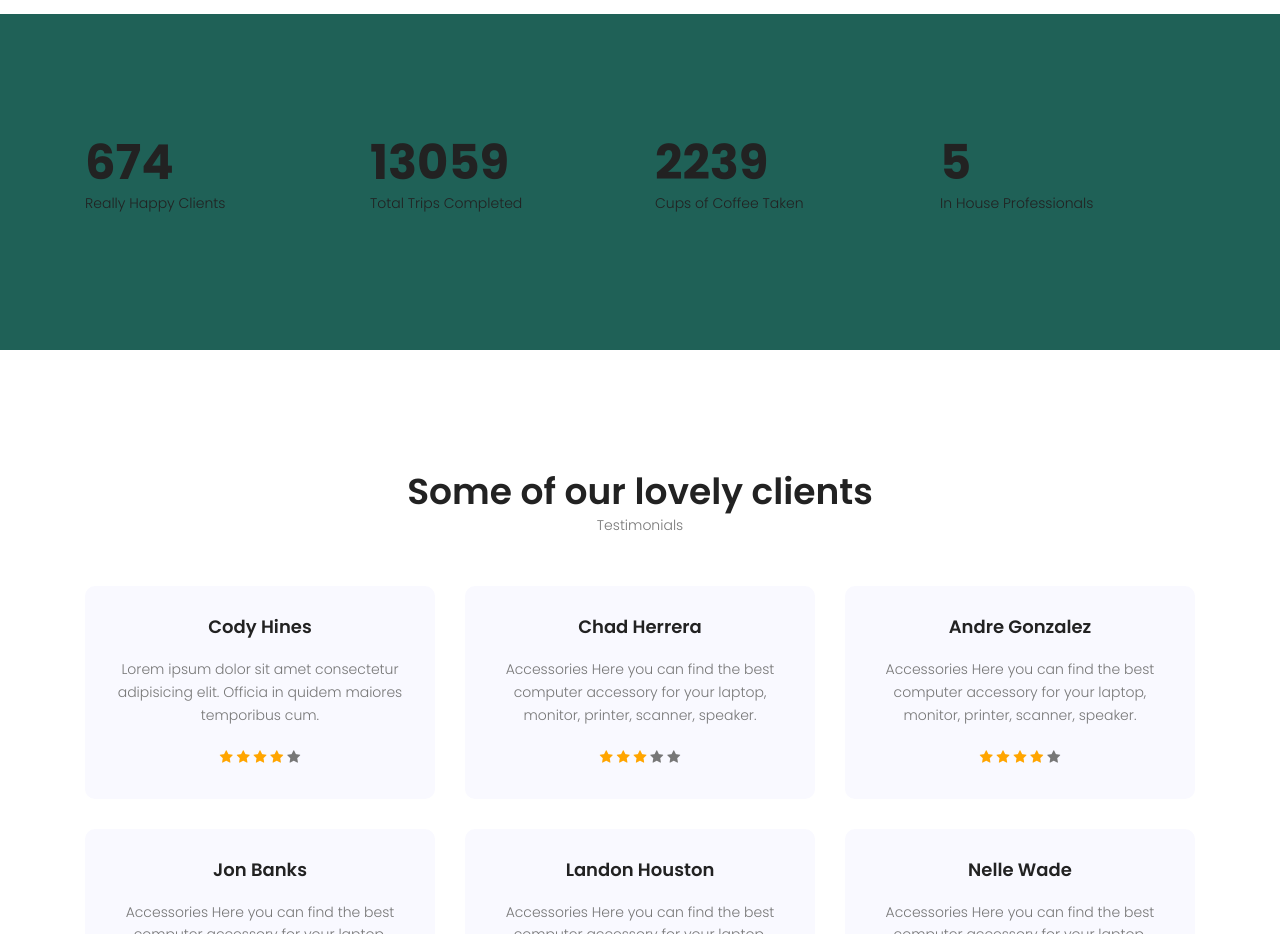
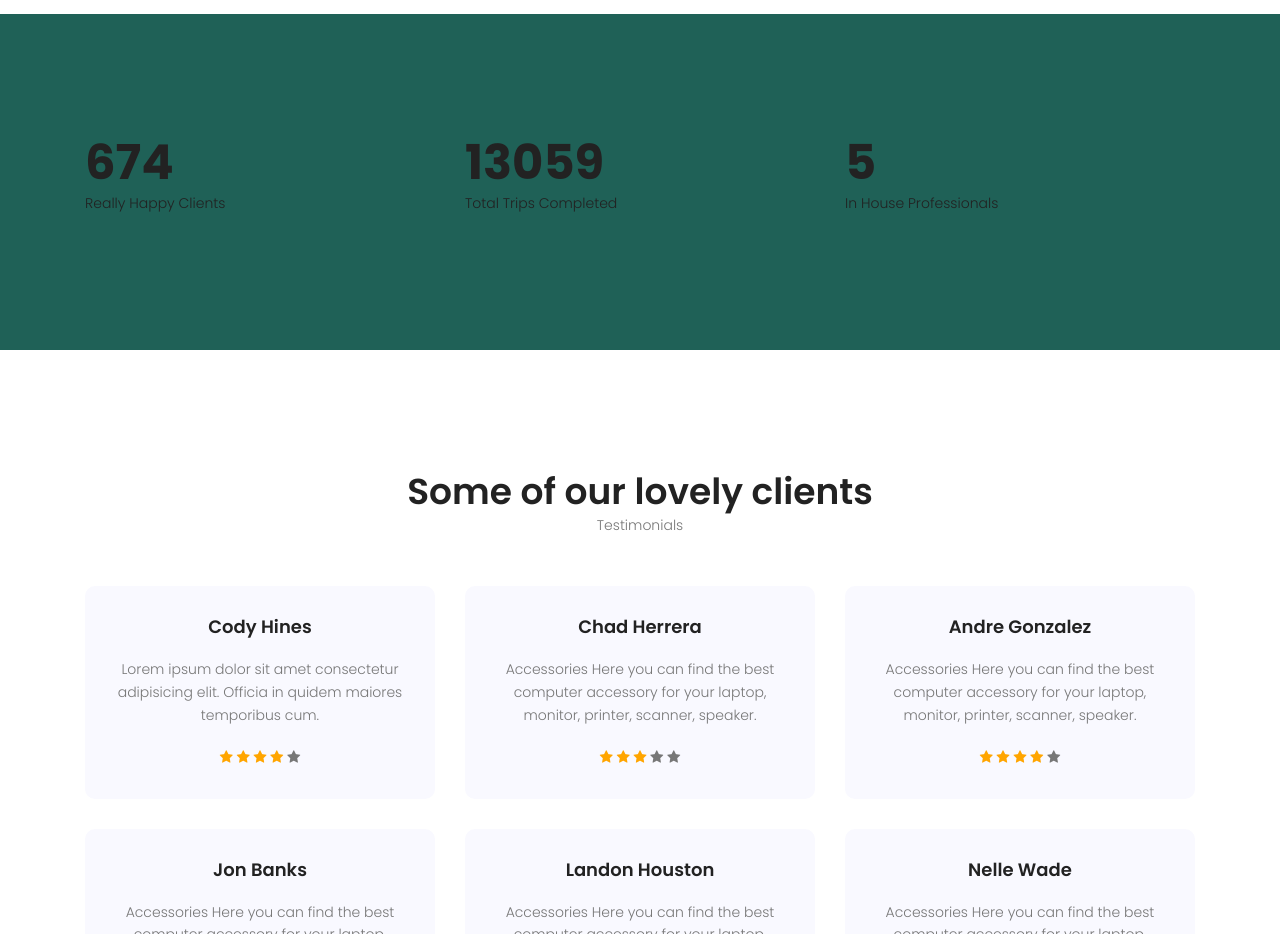
Before and after one commit to tondemut/timberline, a plain HTML site: page index.html in a window 1280 px wide. Shown: the part 2840-3774 px from the top of the page. Drawn offline with nearby package versions, Linux system fonts and the light colour scheme; some packages are replaced by stand-ins of ours.

Commit message:
Removed content

```diff
--- a/index.html
+++ b/index.html
@@ -286,10 +286,6 @@
 							<p>Total Trips Completed</p>
 						</div>
 						<div class="col single-fact">
-							<h1 class="counter">2239</h1>
-							<p>Cups of Coffee Taken</p>
-						</div>
-						<div class="col single-fact">
 							<h1 class="counter">5</h1>
 							<p>In House Professionals</p>
 						</div>
```
